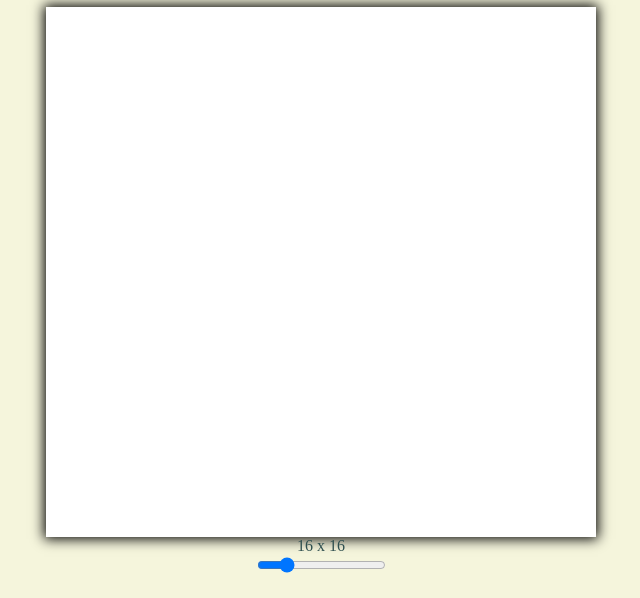
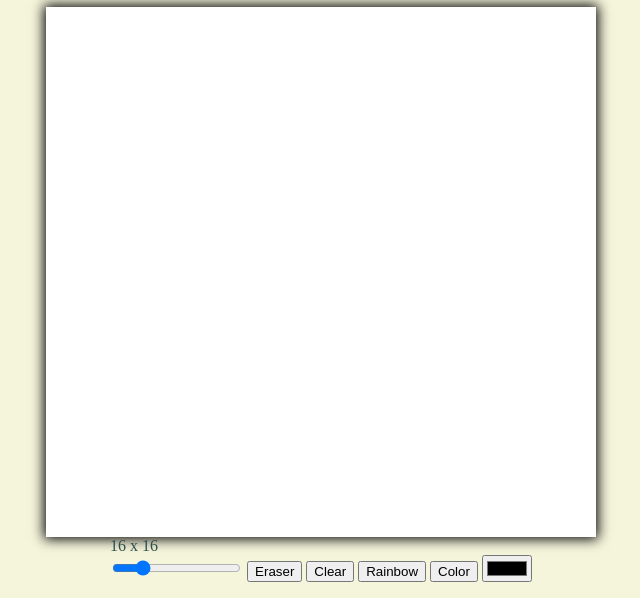
Before and after one commit to AminuMado/Etch-A-Sketch, a plain HTML site: page index.html in a window 1280 px wide. Shown: the part 83-681 px from the top of the page, without its empty margins (319-959 px from the left). Drawn offline with Linux system fonts and the light colour scheme.

Commit message:
added the eraser clear rainbow and colorpicker options.Ranbow isnt functional yet

```diff
--- a/index.html
+++ b/index.html
@@ -13,10 +13,15 @@
         <h1>Etch A Sketch</h1>
     </header>
     <div class="main-container"></div>
-    <div class="displayGridSizeValue">
-
+    <div class="controls">
+        <div class="displayGridSizeValue"></div>
+        <input id="gridSizeSlider" type="range" min="4" max="64" value="16">
+        <button id="eraser"> Eraser</button>
+        <button id="clear"> Clear</button>
+        <button id="random-color">Rainbow</button>
+        <button id="color">Color</button>
+        <input id="color-picker" type="color" value="#000000">
     </div>
-    <input id="gridSizeSlider" type="range" min="4" max="64" value="16">
 
         <footer class="footer">
             <p>Copyright © 2021 AminuMado</p>
--- a/main.js
+++ b/main.js
@@ -2,10 +2,14 @@
 const gridSizeSlider = document.getElementById("gridSizeSlider");
 const mainContainer = document.querySelector(".main-container");
 const displayGridSizeValue = document.querySelector(".displayGridSizeValue");
+const eraser = document.getElementById("eraser");
+const clearBoard = document.getElementById("clear");
+const rainbow = document.getElementById("random-color");
+const color = document.getElementById("color");
+const colorPicker = document.getElementById("color-picker");
 let grids = gridSizeSlider.value;
 let gridsSquare = '';
-let userColor = 'blue';
-
+let userColor = 'black';
 
 function displayGridSize(){
     displayGridSizeValue.textContent = `${gridSizeSlider.value} x ${gridSizeSlider.value}`;
@@ -20,9 +24,8 @@ function setGridSize(){
 
 function updateGrid(){
     gridsSquare = gridSizeSlider.value*gridSizeSlider.value;
-    console.log(gridsSquare);
     setGridSize();
-    clearContainer();
+    mainContainer.innerHTML='';
     createDiv();
 
 }
@@ -38,21 +41,27 @@ function createDiv(){
     console.log(innerGrids);
     innerGrids.forEach(function(grid){
         grid.addEventListener('mouseover',function(){
-            grid.style.background = `${userColor}`;
+            grid.style.background=`${userColor}`;
         })
     })
 }
 function clearContainer(){
-    mainContainer.innerHTML='';
+    let innerGrids = document.querySelectorAll(".grid-cell");
+    innerGrids.forEach(function(grid){
+    grid.style.background=`white`;
 
+    });
 }
-function changeColor(grid){
-    grid.style.background = 'black';
-}
+
 
 
 gridSizeSlider.addEventListener("input",displayGridSize);
 gridSizeSlider.addEventListener("change",updateGrid);
+clearBoard.addEventListener("click",clearContainer);
+eraser.addEventListener("click",()=> userColor="white");
+color.addEventListener("click",()=> userColor= "black");
+colorPicker.addEventListener("change",()=> userColor = colorPicker.value);
+
 
 /* Initialization */
 displayGridSize(); //This updates the text of the grid;
--- a/style.css
+++ b/style.css
@@ -18,8 +18,8 @@ body{
     box-shadow: 0px 0px 12px 2px black;
 
 }
-.grid-cell:hover{
-    background-color: cornflowerblue;
+.grid-cell{
+    transition: all 90ms ease-in;
 }
 
 
```
